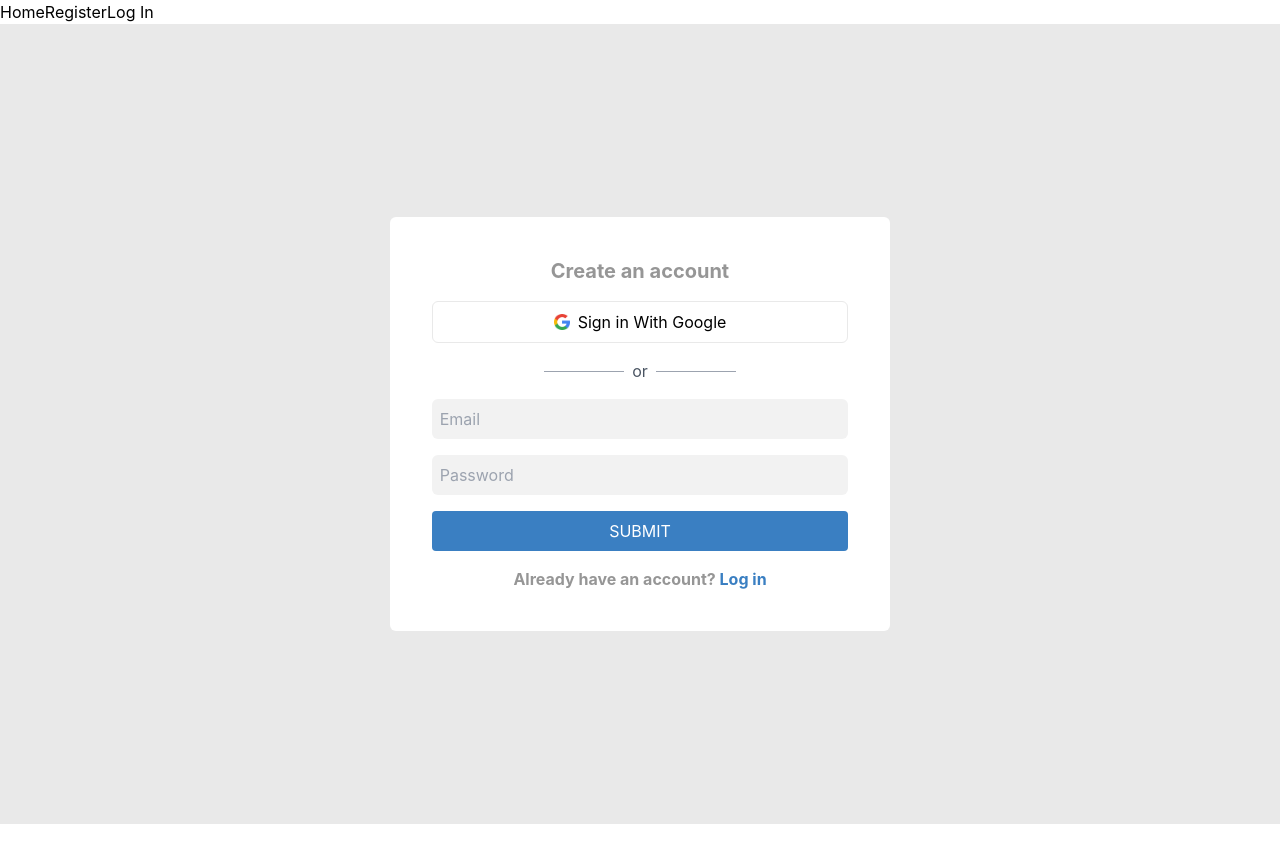
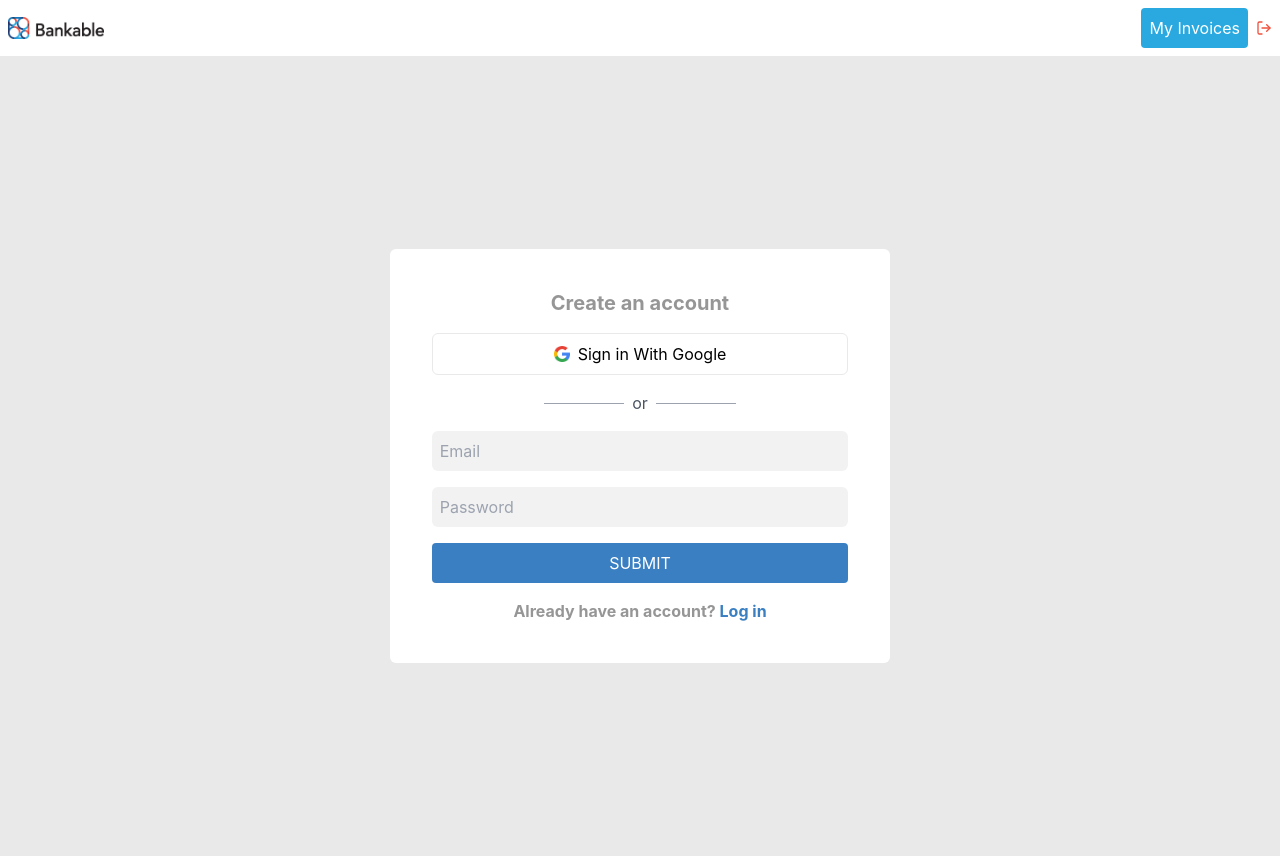
Before and after one commit to Elisa-cf/invoice-app, a Vue app: page /register in a window 1280 px wide. Before the commit the page ends 824 px from the top, so only its background shows below. Built offline with nearby package versions, Linux system fonts and the light colour scheme; no server answers.

Commit message:
implement and style navbar for small and big screens

```diff
--- a/src/App.vue
+++ b/src/App.vue
@@ -1,12 +1,42 @@
 <template>
   <header>
-    <nav>
-      <RouterLink to="/">Home</RouterLink>
-      <RouterLink to="/register">Register</RouterLink>
-      <RouterLink to="/SignIn">Log In</RouterLink>
-      <button @click="handleSignOut" v-if="isLoggedIn" class="text-black">
-        Log out
-      </button>
+    <nav
+      class="flex items-center justify-between px-2 py-2 border-b-10 mixeds-border"
+    >
+      <RouterLink to="/">
+        <div class="w-24"><img :src="BankableLogo" alt="google logo" /></div
+      ></RouterLink>
+
+      <RouterLink to="/SignIn"
+        ><button
+          class="bg-[#2AA9E1] p-2 rounded text-center text-white sm:hidden"
+        >
+          My Invoices
+        </button></RouterLink
+      >
+      <div class="flex items-center gap-1 sm:gap-2 font-bold sm:hidden">
+        <button @click="handleSignOut" v-if="isLoggedIn" class="text-[#3B3738]">
+          Log out
+        </button>
+        <div class="w-4"><img :src="LogOut" alt="log out logo" /></div>
+      </div>
+      <div class="items-center sm:flex hidden gap-2">
+        <RouterLink to="/SignIn"
+          ><button class="bg-[#2AA9E1] p-2 rounded text-center text-white">
+            My Invoices
+          </button></RouterLink
+        >
+        <div class="flex items-center gap-1 sm:gap-2 font-bold">
+          <button
+            @click="handleSignOut"
+            v-if="isLoggedIn"
+            class="text-[#3B3738]"
+          >
+            Log out
+          </button>
+          <div class="w-4"><img :src="LogOut" alt="log out logo" /></div>
+        </div>
+      </div>
     </nav>
   </header>
 
@@ -18,6 +48,8 @@ import { RouterLink, RouterView } from 'vue-router';
 import { onMounted, ref } from 'vue';
 import { getAuth, onAuthStateChanged, signOut } from 'firebase/auth';
 import router from './router';
+import BankableLogo from './assets/images/bankable-logo.png';
+import LogOut from './assets/images/log-out.svg';
 
 const isLoggedIn = ref(false);
 
--- a/src/views/Register.vue
+++ b/src/views/Register.vue
@@ -10,7 +10,7 @@
       <div
         class="flex items-center justify-center gap-2 border border-[#E9E9E9] p-2 w-10/12 rounded-md"
       >
-        <div class="w-4"><img :src="GoogleLogo" alt="" /></div>
+        <div class="w-4"><img :src="GoogleLogo" alt="google logo" /></div>
         <button @click="singInWithGoogle">Sign in With Google</button>
       </div>
       <div class="flex items-center space-x-2">
--- a/src/views/SignIn.vue
+++ b/src/views/SignIn.vue
@@ -9,7 +9,7 @@
       <div
         class="flex items-center justify-center gap-2 border border-[#E9E9E9] p-2 w-10/12 rounded-md"
       >
-        <div class="w-4"><img :src="GoogleLogo" alt="" /></div>
+        <div class="w-4"><img :src="GoogleLogo" alt="google logo" /></div>
         <button @click="singInWithGoogle">Sign in With Google</button>
       </div>
       <div class="flex items-center space-x-2">
```
Also changed, not shown: src/assets/images/bankable-logo.png (added), src/assets/images/log-out.svg (added).
